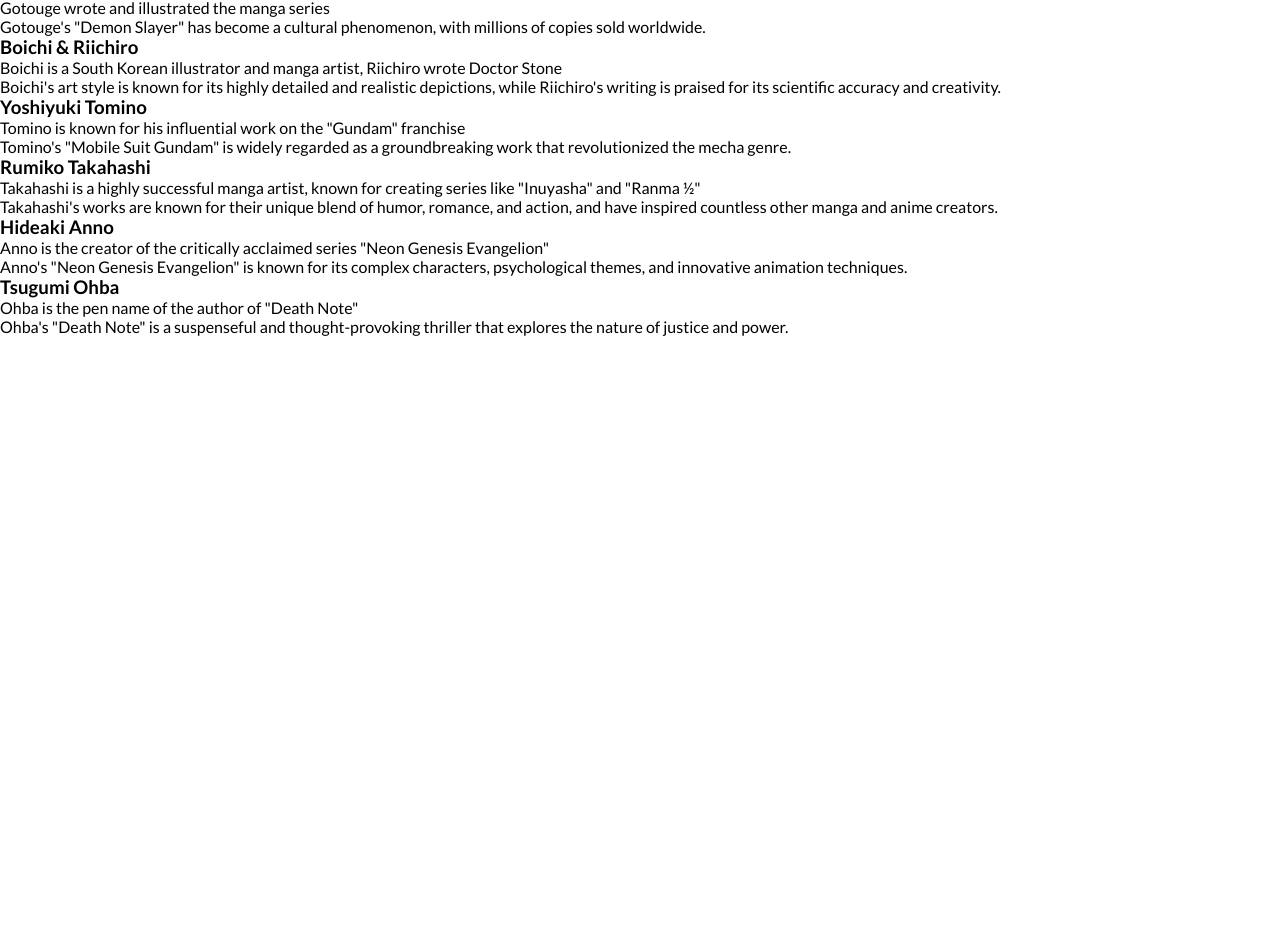
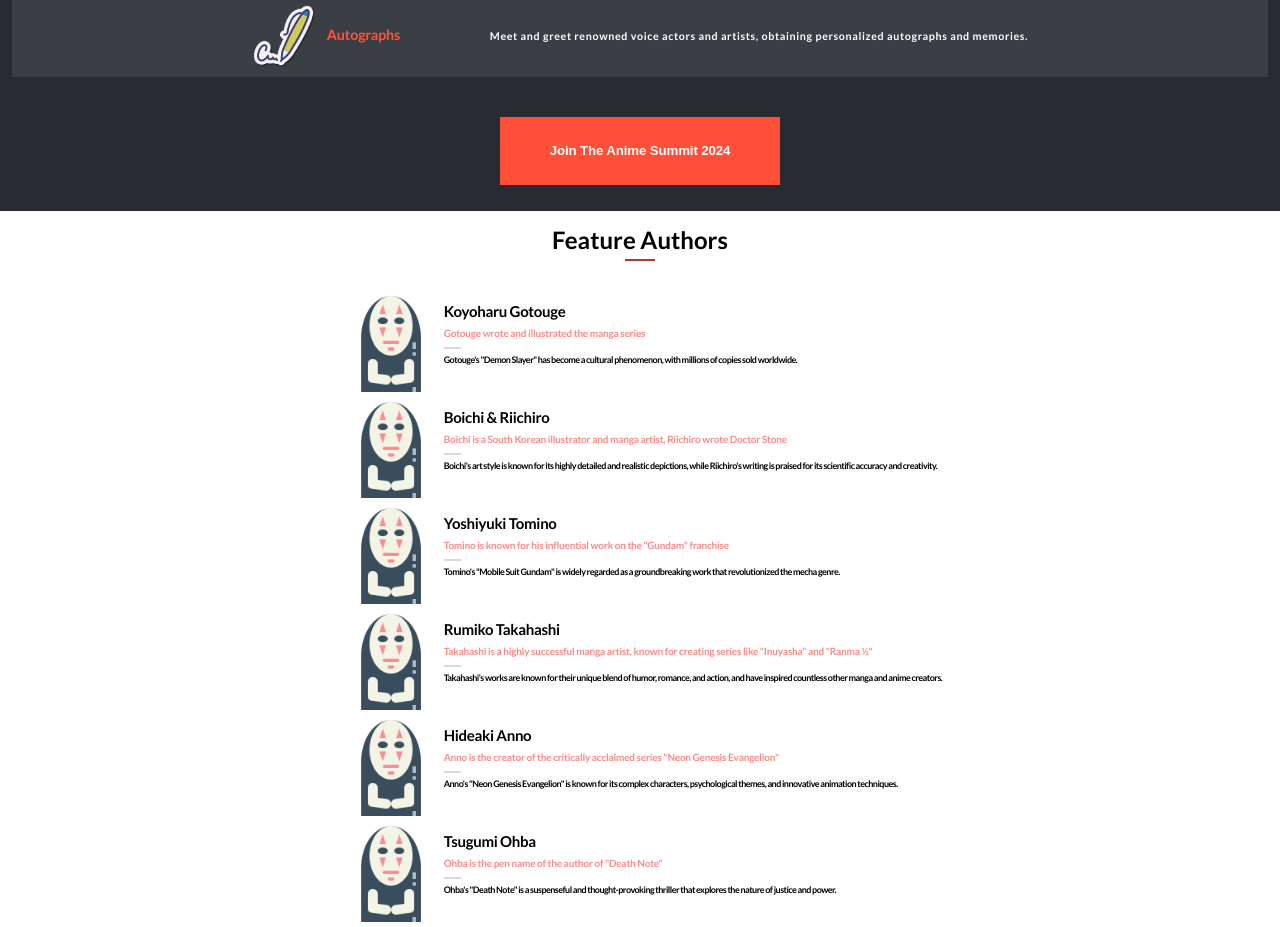
Before and after one commit to Codooze/Anime_summit, a React (Vite) app: page / in a window 1280 px wide. Shown: the part 957-1884 px from the top of the page. Before the commit the page ends 1293 px from the top, so only its background shows below. Built offline with nearby package versions, Linux system fonts and the light colour scheme.

Commit message:
feature section

```diff
--- a/src/App.scss
+++ b/src/App.scss
@@ -30,6 +30,7 @@
     justify-content: space-between;
     align-items: center;
     height: 62px;
+    box-shadow: 4px 4px 4px 0px rgba(0, 0, 0, 0.25);
 }
 
 .navbar .menu-items {
@@ -201,18 +202,32 @@
 }
 
 #main_program_container {
-    display: flex;
-    flex-direction: column;
-    justify-content: center;
     background-color: rgba(40, 43, 50, 1);
     color: rgba(255, 255, 255, 1);
     padding: 11px 12px;
 
+    div {
+        display: flex;
+        flex-direction: column;
+        justify-content: center;
+    }
+
     h2 {
+        margin: 19px 0 36px;
         text-align: center;
         font-size: 20px;
         line-height: 28px;
         letter-spacing: -0.8px;
+
+        &::after {
+            content: "";
+            display: block;
+            width: 30px;
+            height: 2px;
+            background-color: rgb(160, 64, 56);
+            margin: 0 auto;
+            margin-top: 15px;
+        }
     }
 
 
@@ -229,6 +244,7 @@
     }
 
     li {
+        height: min(82px);
         display: flex;
         justify-content: center;
         align-items: center;
@@ -255,4 +271,90 @@
 
     }
 
+    button {
+        width: fit-content;
+        align-self: center;
+        margin: 40px 0 15px;
+        border: none;
+        padding: 20px 50px;
+        background-color: rgba(255, 79, 56, 1);
+        color: #FFF;
+        font-weight: 900;
+        line-height: 28px;
+        letter-spacing: -0.16px;
+    }
 }
+
+#feature_container {
+    background-color: white;
+
+    h2 {
+        text-align: center;
+        margin: 14.49px 0 30px;
+
+        &::after {
+            content: "";
+            display: block;
+            margin: 5px auto 0;
+            width: 30px;
+            height: 2px;
+            background-color: rgba(160, 64, 56, 1);
+        }
+    }
+
+    ul {
+        display: grid;
+        justify-content: center;
+        padding: 0 8.5px;
+
+        img {
+            width: 106px;
+            justify-self: center;
+            align-self: center;
+        }
+
+        li {
+            display: grid;
+            grid-template-columns: auto 1fr;
+
+            .authors_description_container {
+                h3 {
+                    margin-top: 10.6px;
+                    color: #000;
+                    font-size: 15px;
+                    font-weight: 700;
+                    letter-spacing: -0.3px;
+                }
+
+                p:first-of-type {
+                    color: #F78C89;
+                    margin: 6.4px 0;
+                    font-size: 10px;
+                    font-weight: 700;
+                    line-height: 14.943px;
+                    letter-spacing: -0.2px;
+
+                    &::after {
+                        content: "";
+                        display: block;
+                        position: absolute;
+                        margin-top: 6.4px;
+                        width: 17.789px;
+                        height: 1.423px;
+                        background-color: #D9D9D9;
+                    }
+                }
+
+                p:nth-of-type(2) {
+                    margin-top: 12px;
+                    color: #000;
+                    font-size: 9px;
+                    font-family: Lato;
+                    font-weight: 700;
+                    line-height: 14px;
+                    letter-spacing: -0.54px;
+                }
+            }
+        }
+    }
+}
--- a/src/App.tsx
+++ b/src/App.tsx
@@ -110,52 +110,67 @@
       </section>
 
       {/* <!-- ------------------- Feature Authors------------------- --> */}
-      <div>
+      <section id="feature_container">
         <h2>Feature Authors</h2>
         <ul>
           <li>
+            <img src={GHOST} alt="" />
+            <div className="authors_description_container">
               <h3>Koyoharu Gotouge</h3>
               <p>Gotouge wrote and illustrated the manga series</p>
               <p>
                 Gotouge's "Demon Slayer" has become a cultural phenomenon, with
                 millions of copies sold worldwide.
               </p>
+            </div>
           </li>
           <li>
+            <img src={GHOST} alt="" />
+            <div className="authors_description_container">
               <h3>Boichi & Riichiro</h3>
               <p>
                 Boichi is a South Korean illustrator and manga artist, Riichiro
                 wrote Doctor Stone
               </p>
               <p>
-              Boichi's art style is known for its highly detailed and realistic
-              depictions, while Riichiro's writing is praised for its scientific
-              accuracy and creativity.
+                Boichi's art style is known for its highly detailed and
+                realistic depictions, while Riichiro's writing is praised for
+                its scientific accuracy and creativity.
               </p>
+            </div>
           </li>
           <li>
+            <img src={GHOST} alt="" />
+            <div className="authors_description_container">
               <h3>Yoshiyuki Tomino</h3>
               <p>
-              Tomino is known for his influential work on the "Gundam" franchise
+                Tomino is known for his influential work on the "Gundam"
+                franchise
               </p>
               <p>
                 Tomino's "Mobile Suit Gundam" is widely regarded as a
                 groundbreaking work that revolutionized the mecha genre.
               </p>
+            </div>
           </li>
           <li>
+            <img src={GHOST} alt="" />
+            <div className="authors_description_container">
               <h3>Rumiko Takahashi</h3>
               <p>
-              Takahashi is a highly successful manga artist, known for creating
-              series like "Inuyasha" and "Ranma ½"
+                Takahashi is a highly successful manga artist, known for
+                creating series like "Inuyasha" and "Ranma ½"
               </p>
               <p>
                 Takahashi's works are known for their unique blend of humor,
                 romance, and action, and have inspired countless other manga and
                 anime creators.
               </p>
+            </div>
           </li>
           <li>
+            <img src={GHOST} alt="" />
+            <div className="authors_description_container">
               <h3>Hideaki Anno</h3>
               <p>
                 Anno is the creator of the critically acclaimed series "Neon
@@ -166,17 +181,21 @@
                 characters, psychological themes, and innovative animation
                 techniques.
               </p>
+            </div>
           </li>
           <li>
+            <img src={GHOST} alt="" />
+            <div className="authors_description_container">
               <h3>Tsugumi Ohba</h3>
               <p>Ohba is the pen name of the author of "Death Note"</p>
               <p>
                 Ohba's "Death Note" is a suspenseful and thought-provoking
                 thriller that explores the nature of justice and power.
               </p>
+            </div>
           </li>
         </ul>
-      </div>
+      </section>
     </>
   );
 };
```
Lines whose indentation alone changed are shown as unchanged.
